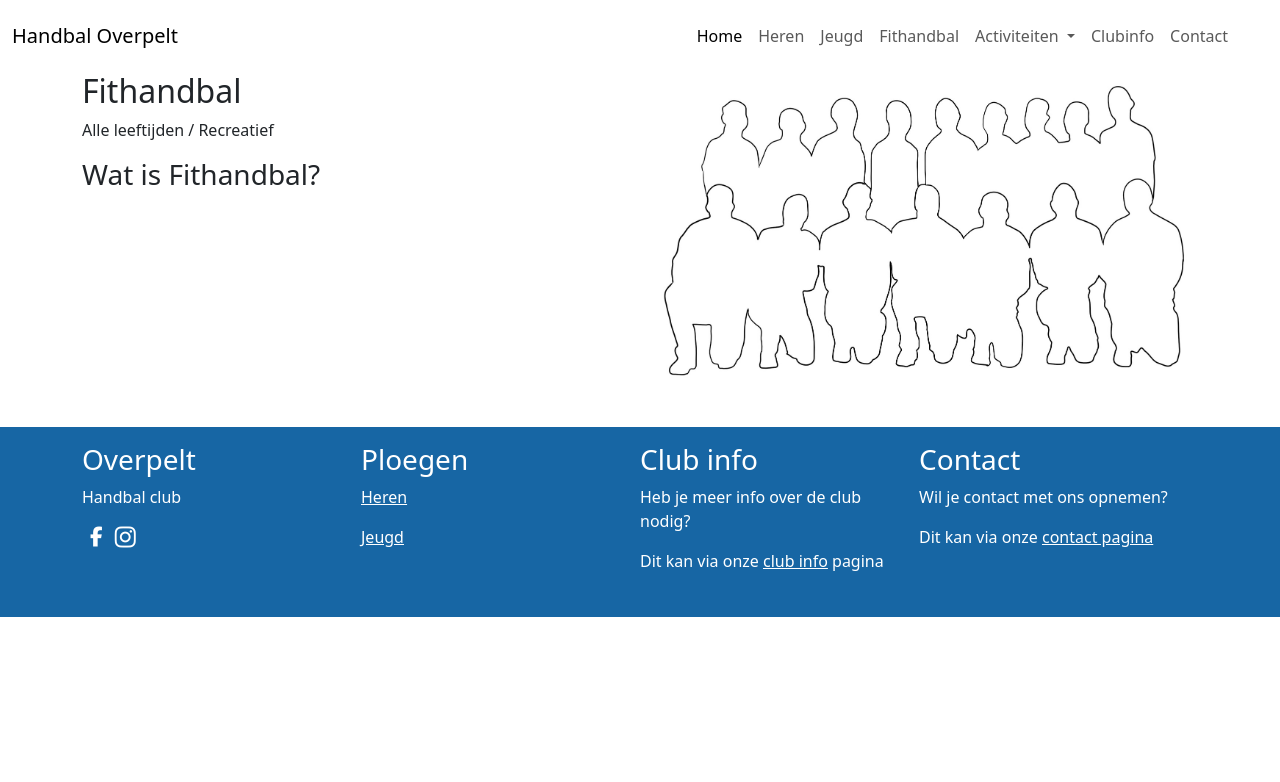
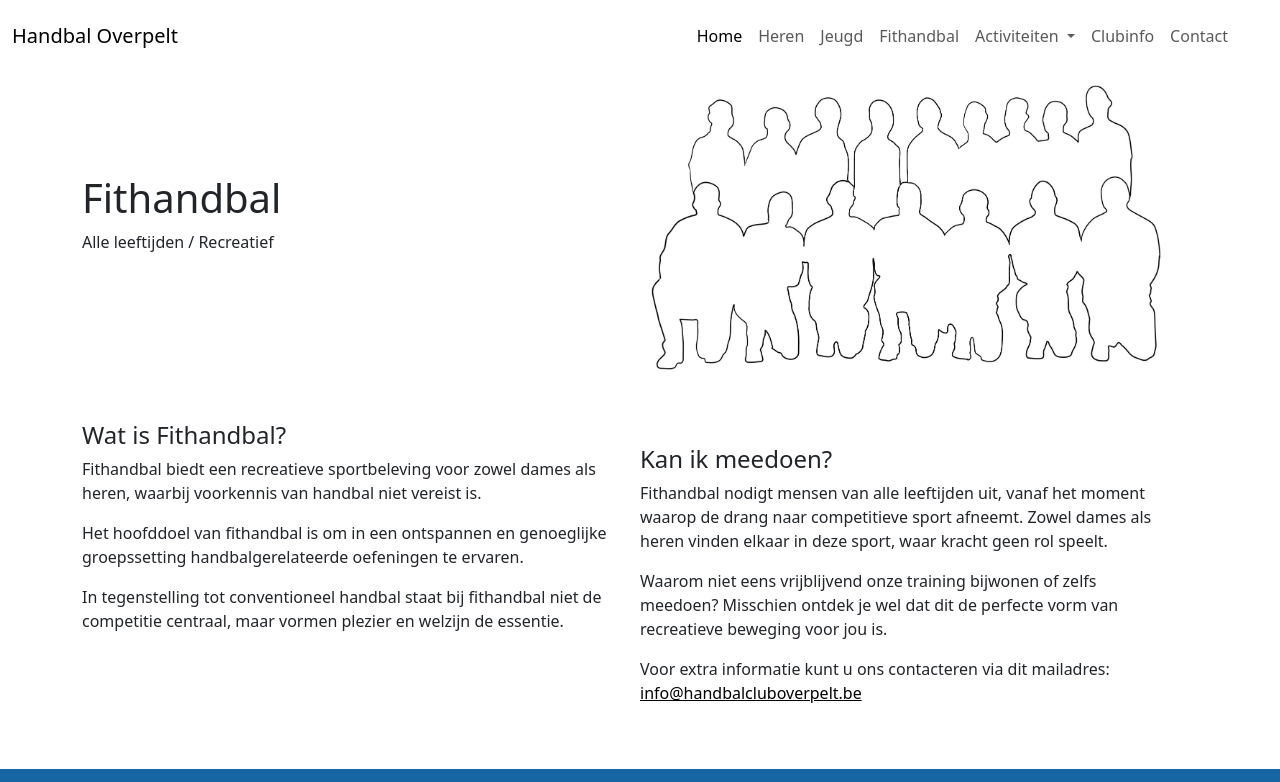
Before and after one commit to FreekBoes/HandbalOverpelt, a plain HTML site: page HTML/fithandbal.html in a window 1280 px wide. Shown: the top 782 px of the page. Drawn offline with nearby package versions, Linux system fonts and the light colour scheme.

Commit message:
Fithandbal page af

```diff
--- a/HTML/fithandbal.html
+++ b/HTML/fithandbal.html
@@ -62,15 +62,39 @@
         <main>
             <div class="container">
                 <div class="row mb-5">
-                    <div class="col-lg-6">
-                        <h2>Fithandbal</h2>
-                        <p>Alle leeftijden / Recreatief</p>
+                    <div class="row col-12">
+                        <div class="col-lg-6 d-flex flex-column justify-content-center ">
+                            <h1>Fithandbal</h1>
+                            <p>Alle leeftijden / Recreatief</p>
+                        </div>
 
-                        <h3>Wat is Fithandbal?</h3>
-                        <p></p>
+                        <div class="col-lg-6">
+                            <img src="../RSC/teamfoto-1.jpg" class="img-fluid" alt="">
+                        </div>
                     </div>
-                    <div class="col-lg-6">
-                        <img src="../RSC/teamfoto-1.jpg" class="img-fluid" alt="">
+
+                    <div class="col-12 row pt-lg-5 pt-sm-4">
+                        <div class="col-lg-6">
+                            <h4>Wat is Fithandbal?</h4>
+                            <p>Fithandbal biedt een recreatieve sportbeleving voor zowel dames als heren, waarbij
+                                voorkennis van
+                                handbal niet vereist is.</p>
+                            <p>Het hoofddoel van fithandbal is om in een ontspannen en genoeglijke groepssetting
+                                handbalgerelateerde oefeningen te ervaren.</p>
+                            <p>In tegenstelling tot conventioneel handbal staat bij fithandbal niet de competitie
+                                centraal, maar
+                                vormen plezier en welzijn de essentie.</p>
+                        </div>
+
+                        <div class="col-lg-6 pt-sm-4">
+                            <h4>Kan ik meedoen?</h4>
+                            <p>Fithandbal nodigt mensen van alle leeftijden uit, vanaf het moment waarop de drang naar
+                                competitieve sport afneemt. Zowel dames als heren vinden elkaar in deze sport, waar
+                                kracht geen rol speelt. </p>
+                            <p>Waarom niet eens vrijblijvend onze training bijwonen of zelfs meedoen? Misschien ontdek
+                                je wel dat dit de perfecte vorm van recreatieve beweging voor jou is.</p>
+                            <p>Voor extra informatie kunt u ons contacteren via dit mailadres: <br><a class="link" href="mailto:info@handbalcluboverpelt.be">info@handbalcluboverpelt.be</a></p>
+                        </div>
                     </div>
                 </div>
             </div>
```
